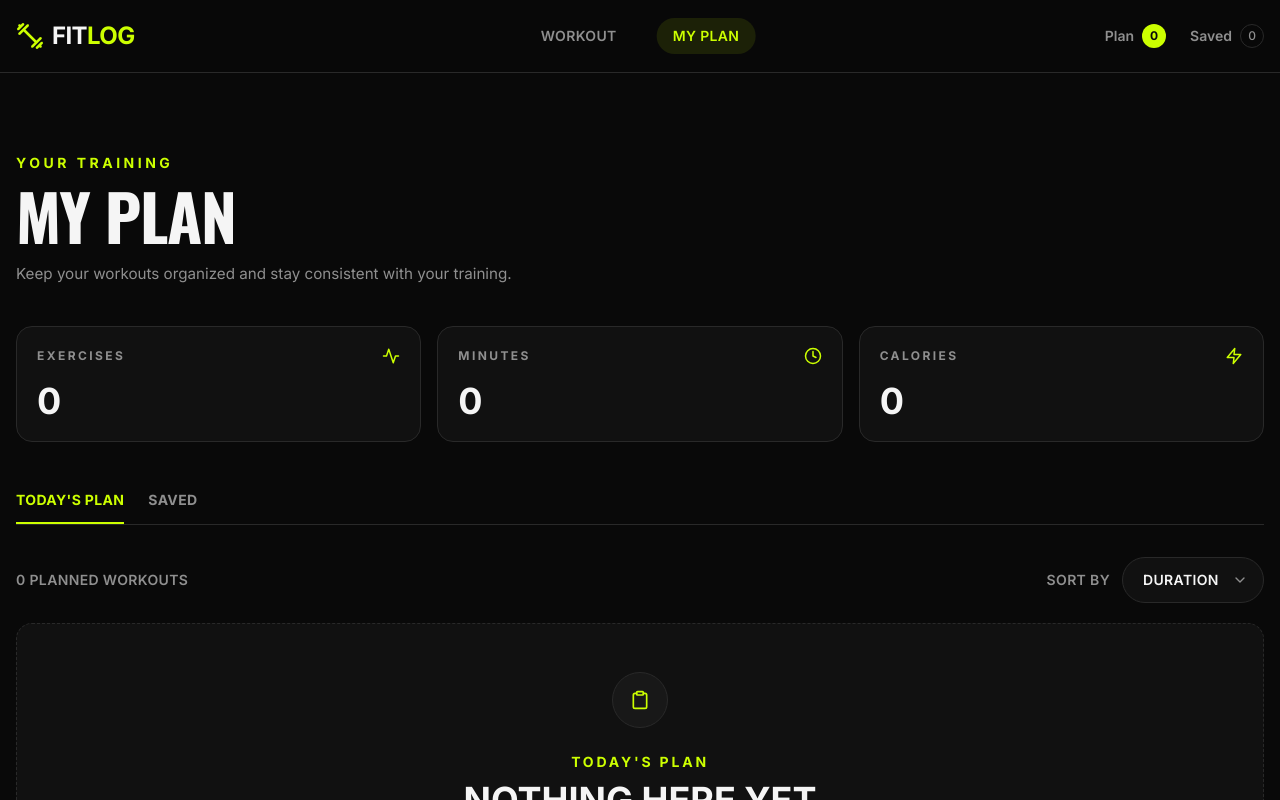
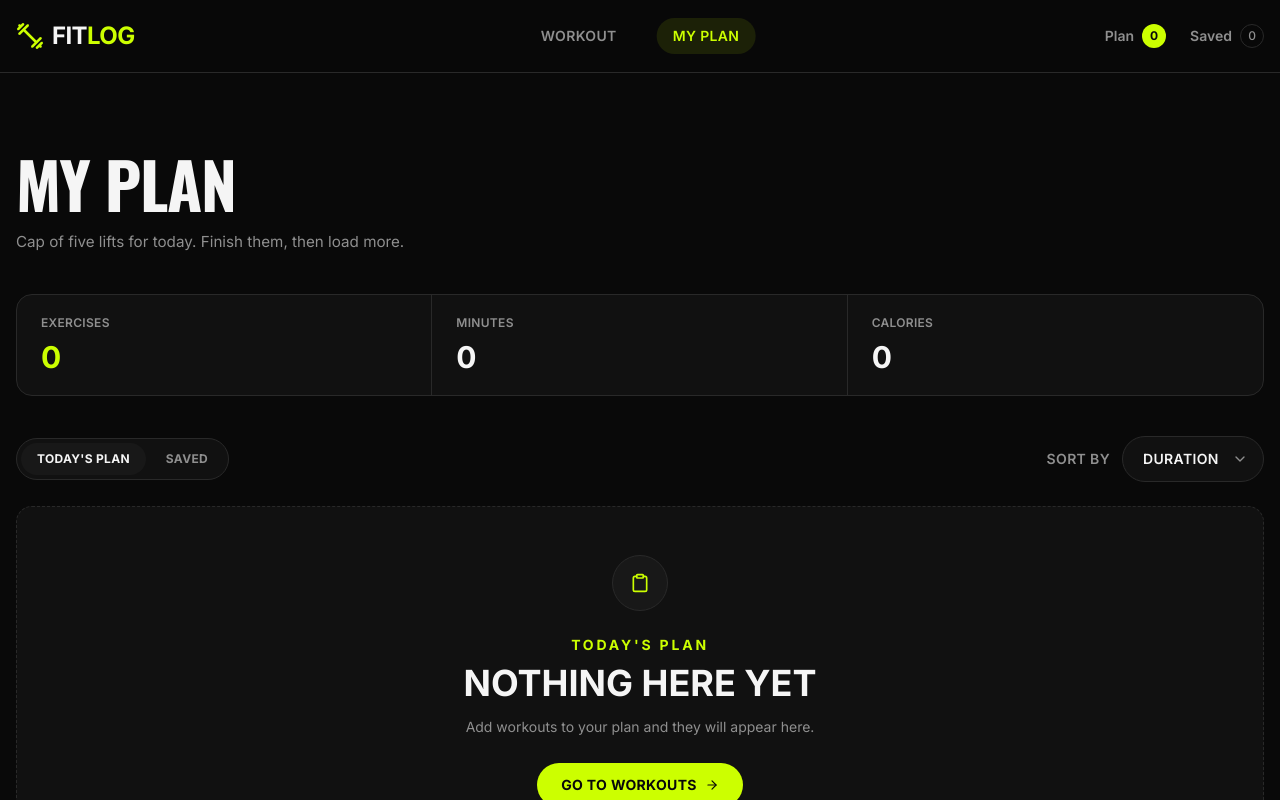
Before and after one commit to tamim-111/assignment-6, a Next.js app: page /my-plan in a window 1280 px wide. Shown: the top 800 px of the page. Built offline with nearby package versions, Linux system fonts and the light colour scheme.

Commit message:
refactor: improve my plan page

```diff
--- a/src/app/my-plan/page.tsx
+++ b/src/app/my-plan/page.tsx
@@ -21,7 +21,7 @@ export default function MyPlanPage() {
 
     const sortedWorkouts = [...workouts].sort((first, second) => {
         if (sortBy === "duration") {
-            return first.duration - second.duration;
+            return second.duration - first.duration; // was: first.duration - second.duration
         }
 
         if (sortBy === "calories") {
@@ -34,14 +34,11 @@ export default function MyPlanPage() {
     return (
         <main className="container-fitlog py-12 lg:py-20">
             <div className="max-w-2xl">
-                <p className="mb-3 text-sm font-bold uppercase tracking-[0.25em] text-fitlog-accent">
-                    Your Training
-                </p>
 
                 <h1 className="section-title">My Plan</h1>
 
                 <p className="section-subtitle mt-4">
-                    Keep your workouts organized and stay consistent with your training.
+                    Cap of five lifts for today. Finish them, then load more.
                 </p>
             </div>
 
@@ -49,32 +46,19 @@ export default function MyPlanPage() {
                 <PlanMetrics />
             </div>
 
-            <div className="mt-12">
-                <PlanTabs
-                    activeTab={activeTab}
-                    onChange={setActiveTab}
-                />
-            </div>
-
-            <div className="mt-8">
-                <div className="mb-5 flex flex-col justify-between gap-4 sm:flex-row sm:items-center">
-                    <p className="text-sm font-semibold uppercase tracking-wide text-fitlog-muted">
-                        {sortedWorkouts.length}{" "}
-                        {activeTab === "plan" ? "planned" : "saved"} workouts
-                    </p>
+            <div className="mt-10 flex flex-col gap-4 sm:flex-row sm:items-center sm:justify-between">
+                <PlanTabs activeTab={activeTab} onChange={setActiveTab} />
 
                 <div className="flex items-center gap-3">
                     <span className="text-sm font-semibold uppercase tracking-wide text-fitlog-muted">
                         Sort By
                     </span>
 
-                        <SortDropdown
-                            value={sortBy}
-                            onChange={setSortBy}
-                        />
+                    <SortDropdown value={sortBy} onChange={setSortBy} />
                 </div>
             </div>
 
+            <div className="mt-6">
                 {sortedWorkouts.length === 0 ? (
                     <EmptyPlan type={activeTab} />
                 ) : (
--- a/src/components/plan/PlanMetrics.tsx
+++ b/src/components/plan/PlanMetrics.tsx
@@ -1,6 +1,4 @@
 "use client";
-
-import { FiActivity, FiClock, FiZap } from "react-icons/fi";
 
 import { useFitLog } from "@/hooks/useFitLog";
 
@@ -16,47 +14,27 @@ export default function PlanMetrics() {
     }
 
     const metrics = [
-        {
-            label: "Exercises",
-            value: plan.length,
-            icon: FiActivity,
-        },
-        {
-            label: "Minutes",
-            value: totalMinutes,
-            icon: FiClock,
-        },
-        {
-            label: "Calories",
-            value: totalCalories,
-            icon: FiZap,
-        },
+        { label: "Exercises", value: plan.length, accent: true },
+        { label: "Minutes", value: totalMinutes, accent: false },
+        { label: "Calories", value: totalCalories, accent: false },
     ];
 
     return (
-        <div className="grid gap-4 sm:grid-cols-3">
-            {metrics.map((metric) => {
-                const Icon = metric.icon;
+        <div className="grid grid-cols-3 divide-x divide-fitlog-border rounded-2xl border border-fitlog-border bg-fitlog-surface">
+            {metrics.map((metric) => (
+                <div key={metric.label} className="px-6 py-5">
+                    <p className="text-xs font-semibold uppercase tracking-wide text-fitlog-muted">
+                        {metric.label}
+                    </p>
 
-                return (
-                    <div
-                        key={metric.label}
-                        className="rounded-2xl border border-fitlog-border bg-fitlog-surface p-5"
+                    <p
+                        className={`mt-2 font-display text-3xl font-bold ${metric.accent ? "text-fitlog-accent" : "text-fitlog-text"
+                            }`}
                     >
-                        <div className="flex items-center justify-between">
-                            <p className="text-xs font-bold uppercase tracking-[0.2em] text-fitlog-muted">
-                                {metric.label}
-                            </p>
-
-                            <Icon className="text-lg text-fitlog-accent" />
-                        </div>
-
-                        <p className="mt-4 font-display text-4xl font-bold text-fitlog-text">
-                            {metric.value}
-                        </p>
-                    </div>
-                );
-            })}
+                        {metric.value}
+                    </p>
+                </div>
+            ))}
         </div>
     );
 }
--- a/src/components/plan/PlanTabs.tsx
+++ b/src/components/plan/PlanTabs.tsx
@@ -5,18 +5,15 @@ interface PlanTabsProps {
     onChange: (tab: "plan" | "saved") => void;
 }
 
-export default function PlanTabs({
-    activeTab,
-    onChange,
-}: PlanTabsProps) {
+export default function PlanTabs({ activeTab, onChange }: PlanTabsProps) {
     return (
-        <div className="flex gap-6 border-b border-fitlog-border">
+        <div className="inline-flex items-center gap-1 rounded-full border border-fitlog-border bg-fitlog-surface p-1">
             <button
                 type="button"
                 onClick={() => onChange("plan")}
-                className={`border-b-2 pb-3 text-sm font-bold uppercase tracking-wide transition-colors ${activeTab === "plan"
-                        ? "border-fitlog-accent text-fitlog-accent"
-                        : "border-transparent text-fitlog-muted hover:text-fitlog-text"
+                className={`rounded-full px-4 py-2 text-xs font-bold uppercase tracking-wide transition-colors ${activeTab === "plan"
+                        ? "bg-fitlog-surface-light text-fitlog-text"
+                        : "text-fitlog-muted hover:text-fitlog-text"
                     }`}
             >
                 Today&apos;s Plan
@@ -25,9 +22,9 @@ export default function PlanTabs({
             <button
                 type="button"
                 onClick={() => onChange("saved")}
-                className={`border-b-2 pb-3 text-sm font-bold uppercase tracking-wide transition-colors ${activeTab === "saved"
-                        ? "border-fitlog-accent text-fitlog-accent"
-                        : "border-transparent text-fitlog-muted hover:text-fitlog-text"
+                className={`rounded-full px-4 py-2 text-xs font-bold uppercase tracking-wide transition-colors ${activeTab === "saved"
+                        ? "bg-fitlog-surface-light text-fitlog-text"
+                        : "text-fitlog-muted hover:text-fitlog-text"
                     }`}
             >
                 Saved
--- a/src/components/plan/PlanWorkoutCard.tsx
+++ b/src/components/plan/PlanWorkoutCard.tsx
@@ -2,13 +2,7 @@
 
 import Image from "next/image";
 import Link from "next/link";
-import {
-    FiCheck,
-    FiClock,
-    FiStar,
-    FiX,
-    FiZap,
-} from "react-icons/fi";
+import { FiCheck, FiClock, FiStar, FiX, FiZap } from "react-icons/fi";
 import { toast } from "react-toastify";
 
 import { useFitLog } from "@/hooks/useFitLog";
@@ -42,102 +36,50 @@ export default function PlanWorkoutCard({
     };
 
     return (
-        <article className="group overflow-hidden rounded-2xl border border-fitlog-border bg-fitlog-surface">
-            <div className="grid md:grid-cols-[220px_minmax(0,1fr)]">
-                {/* Workout Image */}
-                <div className="relative aspect-[4/3] overflow-hidden bg-fitlog-surface-light md:aspect-auto md:min-h-full">
+        <article className="flex flex-col gap-4 rounded-2xl border border-fitlog-border bg-fitlog-surface p-4 sm:flex-row sm:items-center sm:justify-between">
+            {/* Thumbnail + info */}
+            <div className="flex items-center gap-4">
+                <div className="relative h-16 w-16 shrink-0 overflow-hidden rounded-xl bg-fitlog-surface-light">
                     <Image
                         src={workout.image}
                         alt={workout.name}
                         fill
-                        sizes="(max-width: 768px) 100vw, 220px"
-                        className="object-cover transition-transform duration-500 group-hover:scale-105"
+                        sizes="64px"
+                        className="object-cover"
                     />
-
-                    <div className="absolute inset-0 bg-gradient-to-t from-fitlog-bg/60 via-transparent to-transparent" />
                 </div>
 
-                {/* Workout Information */}
-                <div className="flex flex-col p-5 sm:p-6">
-                    <div className="flex items-start justify-between gap-4">
                 <div>
-                            <div className="mb-3 flex flex-wrap gap-2">
-                                {workout.muscleGroups.map((muscleGroup) => (
-                                    <span
-                                        key={muscleGroup}
-                                        className="rounded-full border border-fitlog-border px-2.5 py-1 text-[10px] font-bold uppercase tracking-wide text-fitlog-muted"
-                                    >
-                                        {muscleGroup}
-                                    </span>
-                                ))}
-                            </div>
-
-                            <h3 className="font-display text-2xl font-bold uppercase leading-tight text-fitlog-text">
+                    <h3 className="font-display text-base font-bold uppercase leading-tight text-fitlog-text">
                         {workout.name}
                     </h3>
 
-                            <p className="mt-2 text-sm text-fitlog-muted">
-                                {workout.equipment}
-                            </p>
-                        </div>
+                    <p className="text-xs text-fitlog-muted">{workout.equipment}</p>
 
-                        <button
-                            type="button"
-                            onClick={handleRemove}
-                            aria-label={`Remove ${workout.name}`}
-                            className="shrink-0 rounded-full border border-fitlog-border p-2 text-fitlog-muted transition-colors hover:border-red-500 hover:text-red-500"
-                        >
-                            <FiX />
-                        </button>
-                    </div>
+                    <div className="mt-1 flex items-center gap-3 text-xs text-fitlog-muted">
+                        <span className="flex items-center gap-1">
+                            <FiClock className="text-fitlog-accent" />
+                            {workout.duration} min
+                        </span>
 
-                    {/* Stats */}
-                    <div className="mt-6 grid grid-cols-3 gap-3 border-y border-fitlog-border py-4">
-                        <div className="flex items-center gap-2">
-                            <FiClock className="shrink-0 text-fitlog-accent" />
+                        <span className="flex items-center gap-1">
+                            <FiZap className="text-fitlog-accent" />
+                            {workout.caloriesBurned} kcal
+                        </span>
 
-                            <div>
-                                <p className="text-[10px] uppercase tracking-wide text-fitlog-muted">
-                                    Duration
-                                </p>
-                                <p className="text-sm font-semibold text-fitlog-text">
-                                    {workout.duration} min
-                                </p>
-                            </div>
-                        </div>
-
-                        <div className="flex items-center gap-2">
-                            <FiZap className="shrink-0 text-fitlog-accent" />
-
-                            <div>
-                                <p className="text-[10px] uppercase tracking-wide text-fitlog-muted">
-                                    Calories
-                                </p>
-                                <p className="text-sm font-semibold text-fitlog-text">
-                                    {workout.caloriesBurned}
-                                </p>
-                            </div>
-                        </div>
-
-                        <div className="flex items-center gap-2">
-                            <FiStar className="shrink-0 text-fitlog-accent" />
-
-                            <div>
-                                <p className="text-[10px] uppercase tracking-wide text-fitlog-muted">
-                                    Rating
-                                </p>
-                                <p className="text-sm font-semibold text-fitlog-text">
+                        <span className="flex items-center gap-1">
+                            <FiStar className="text-fitlog-accent" />
                             {workout.rating}
-                                </p>
+                        </span>
                     </div>
                 </div>
             </div>
 
             {/* Actions */}
-                    <div className="mt-5 flex flex-col gap-3 sm:flex-row">
+            <div className="flex items-center gap-3 self-end sm:self-auto">
                 <Link
                     href={`/workouts/${workout.id}`}
-                            className="inline-flex flex-1 items-center justify-center rounded-full border border-fitlog-border px-5 py-3 text-sm font-bold uppercase tracking-wide text-fitlog-text transition-colors hover:border-fitlog-accent hover:text-fitlog-accent"
+                    className="inline-flex items-center justify-center rounded-full border border-fitlog-border px-4 py-2 text-xs font-bold uppercase tracking-wide text-fitlog-text transition-colors hover:border-fitlog-accent hover:text-fitlog-accent"
                 >
                     View Details
                 </Link>
@@ -146,14 +88,21 @@ export default function PlanWorkoutCard({
                     <button
                         type="button"
                         onClick={handleMarkAsDone}
-                                className="inline-flex flex-1 items-center justify-center gap-2 rounded-full bg-fitlog-accent px-5 py-3 text-sm font-bold uppercase tracking-wide text-fitlog-bg transition-transform hover:scale-[1.02]"
+                        className="inline-flex items-center gap-1.5 rounded-full bg-fitlog-accent px-4 py-2 text-xs font-bold uppercase tracking-wide text-fitlog-bg transition-transform hover:scale-[1.02]"
                     >
                         <FiCheck />
                         Mark as Done
                     </button>
                 )}
-                    </div>
-                </div>
+
+                <button
+                    type="button"
+                    onClick={handleRemove}
+                    aria-label={`Remove ${workout.name}`}
+                    className="shrink-0 text-fitlog-muted transition-colors hover:text-red-500"
+                >
+                    <FiX />
+                </button>
             </div>
         </article>
     );
```
Lines whose indentation alone changed are shown as unchanged.
